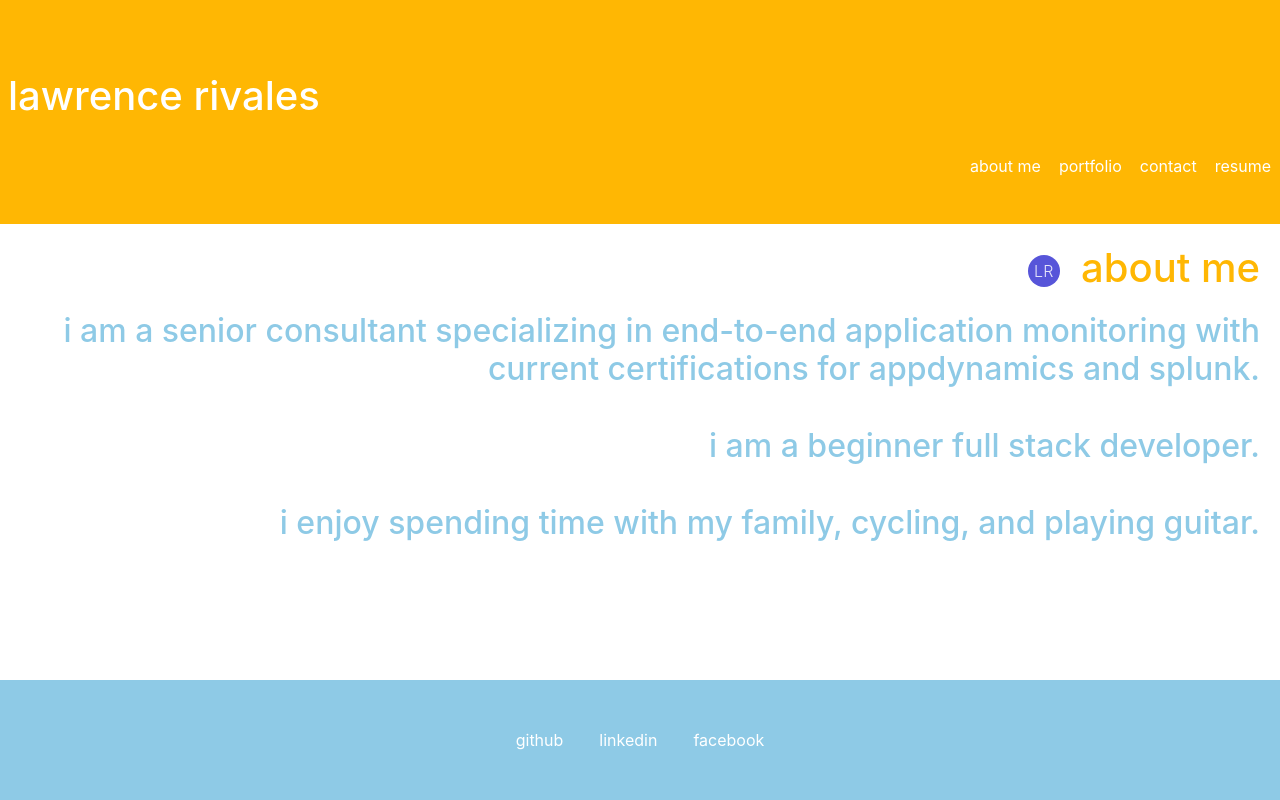
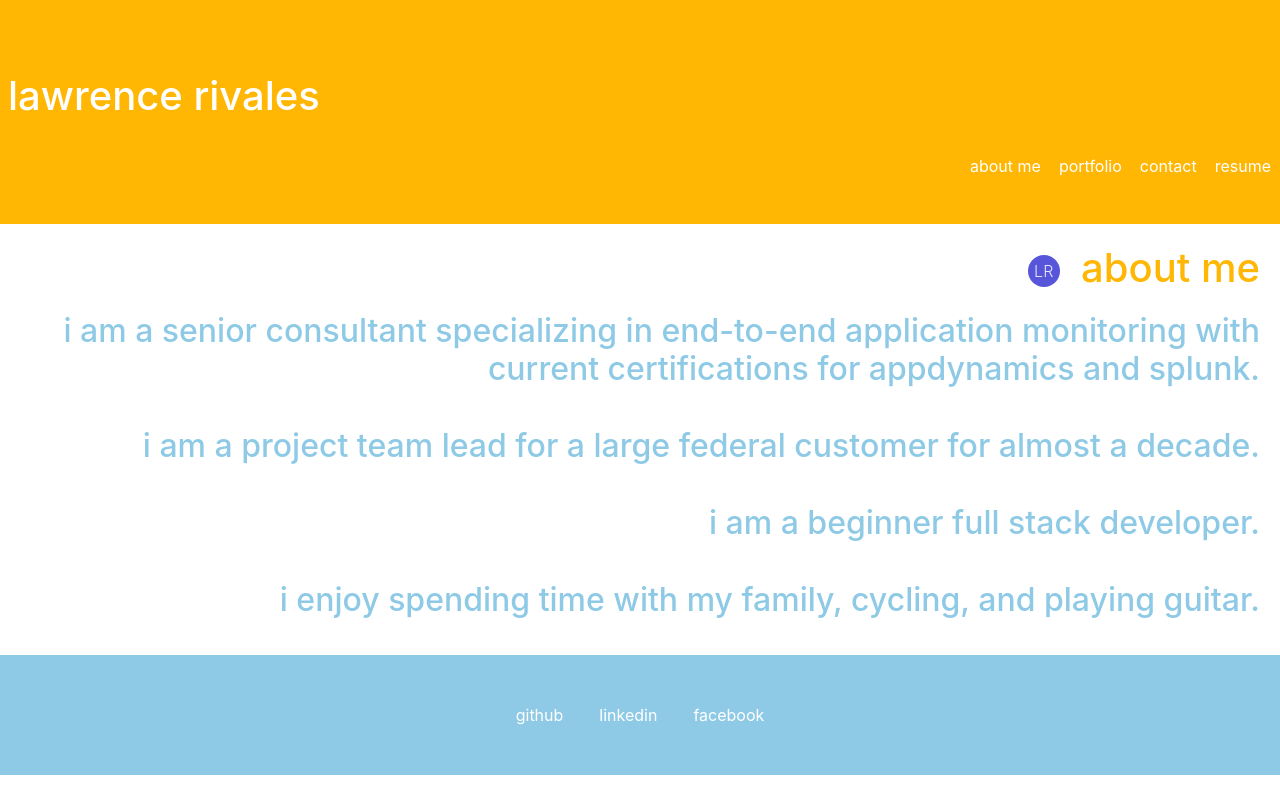
Before and after one commit to lrivales/my-portfolio, a React (Create React App) app: page / in a window 1280 px wide. Built offline with nearby package versions, Linux system fonts and the light colour scheme.

Commit message:
modified readme

```diff
--- a/src/components/About/index.js
+++ b/src/components/About/index.js
@@ -11,6 +11,9 @@ function About() {
                 i am a senior consultant specializing in end-to-end application monitoring with current certifications for appdynamics and splunk.
                 <br />
                 <br />
+                i am a project team lead for a large federal customer for almost a decade.
+                <br />
+                <br />
                 i am a beginner full stack developer.
                 <br />
                 <br />
--- a/src/index.css
+++ b/src/index.css
@@ -49,7 +49,7 @@
 }
 
 .footer {
-  position: fixed;
+  position: relative;
   left: 0;
   bottom: 0;
   width: 100%;
```
Also changed, not shown: src/img/my-portfolio.png (added), 1 other file (tests, documents, lock files or other folders).
